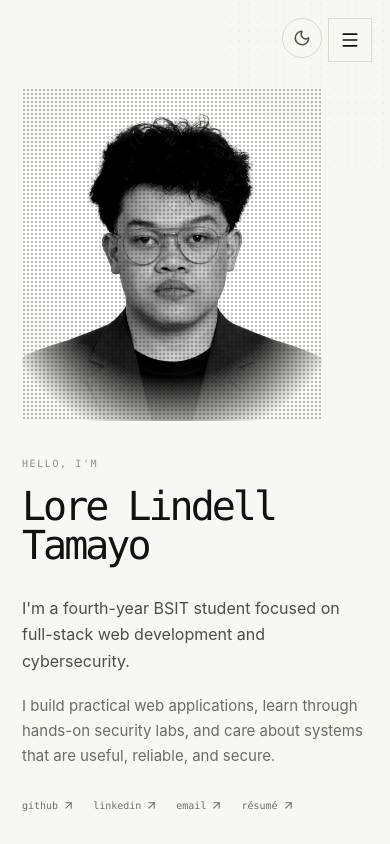
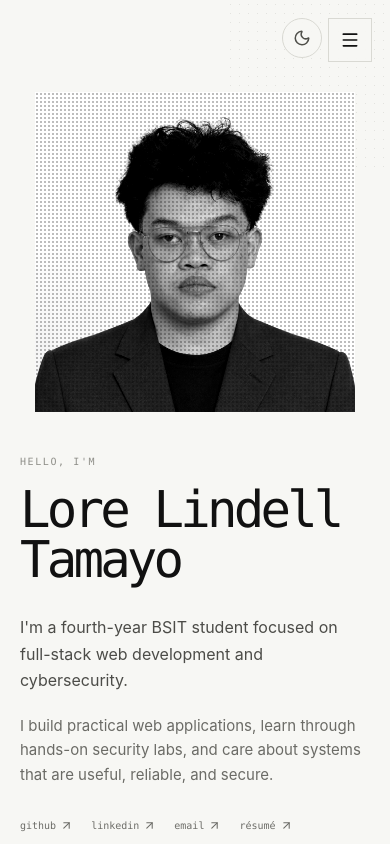
Before and after one commit to LOR-afk/lore-portfolio, a React (Vite) app: page / in a window 390 px wide. Shown: the top 844 px of the page. Built offline with nearby package versions, Linux system fonts and the light colour scheme.

Commit message:
mao nani

```diff
--- a/src/App.jsx
+++ b/src/App.jsx
@@ -480,6 +480,27 @@ function App() {
                     stiffness: 250,
                     damping: 25,
                   }}
+                  drag={position === "center" ? "x" : false}
+                  dragConstraints={{ left: 0, right: 0 }}
+                  dragElastic={0.18}
+                  onDragEnd={(_, info) => {
+                    if (position !== "center") return;
+
+                    const swipeDistance = 55;
+                    const swipeVelocity = 450;
+
+                    if (
+                      info.offset.x < -swipeDistance ||
+                      info.velocity.x < -swipeVelocity
+                    ) {
+                      next();
+                    } else if (
+                      info.offset.x > swipeDistance ||
+                      info.velocity.x > swipeVelocity
+                    ) {
+                      prev();
+                    }
+                  }}
                   className={`credential-stack-card credential-${position}`}
                   onClick={() => {
                     if (position === "left") prev();
--- a/src/index.css
+++ b/src/index.css
@@ -1815,3 +1815,181 @@ footer {
     min-height: 220px;
   }
 }
+
+/* =========================================
+   Mobile credentials
+   ========================================= */
+@media (max-width: 720px) {
+  .credential-showcase {
+    overflow: hidden;
+  }
+
+  .credential-stage {
+    min-height: 430px;
+    max-width: 100%;
+    padding-top: 10px;
+  }
+
+  /* Hide background fan cards on phones */
+  .credential-left,
+  .credential-right {
+    display: none !important;
+  }
+
+  .credential-center {
+    top: 30px;
+    left: 50%;
+
+    width: min(90vw, 360px);
+    min-height: 330px;
+
+    margin-left: 0;
+
+    transform: translateX(-50%) !important;
+    scale: 1 !important;
+
+    border-radius: 14px;
+  }
+
+  .credential-card-topline {
+    padding: 12px 14px 10px;
+    font-size: 7px;
+  }
+
+  .credential-card-body {
+    grid-template-columns: 70px 1fr;
+    gap: 15px;
+
+    padding: 24px 18px 20px;
+  }
+
+  .credential-mini-badge {
+    width: 70px;
+    height: 70px;
+  }
+
+  .credential-card-body h3 {
+    font-size: 19px;
+    line-height: 1.15;
+  }
+
+  .credential-issuer {
+    font-size: 8px;
+  }
+
+  .credential-description {
+    margin-top: 12px;
+    font-size: 11px;
+    line-height: 1.6;
+  }
+
+  .credential-card-footer {
+    right: 18px;
+    bottom: 18px;
+    left: 18px;
+  }
+
+  .credential-card-footer a {
+    font-size: 9px;
+  }
+
+  .credential-pagination {
+    bottom: 18px;
+  }
+
+  .credential-pagination button {
+    width: 26px;
+  }
+
+  .credential-dot-field {
+    width: 70%;
+    height: 100px;
+  }
+}
+
+/* =========================================================
+   Final mobile portrait + credential swipe refinements
+   ========================================================= */
+@media (max-width: 720px) {
+  .portrait-frame {
+    width: min(100%, 330px) !important;
+    aspect-ratio: auto !important;
+    place-items: center !important;
+    overflow: hidden;
+    margin: 0 auto;
+  }
+
+  .portrait-image {
+    display: block;
+    width: 100% !important;
+    height: auto !important;
+    max-height: none !important;
+    aspect-ratio: auto !important;
+    object-fit: contain !important;
+    object-position: center !important;
+    -webkit-mask-image: none !important;
+    mask-image: none !important;
+  }
+
+  .hero-section {
+    padding-top: 92px;
+  }
+
+  .hero-grid {
+    gap: 42px;
+  }
+
+  .hero-copy h1 {
+    font-size: clamp(43px, 13.4vw, 58px);
+    line-height: 0.98;
+    word-break: normal;
+    overflow-wrap: normal;
+  }
+
+  .credential-left,
+  .credential-right {
+    display: none !important;
+  }
+
+  .credential-center {
+    touch-action: pan-y;
+    cursor: grab;
+    user-select: none;
+    -webkit-user-select: none;
+    top: 28px !important;
+    width: min(88vw, 350px) !important;
+    min-height: 325px !important;
+  }
+
+  .credential-center:active {
+    cursor: grabbing;
+  }
+
+  .credential-stage {
+    min-height: 420px !important;
+  }
+
+  .credential-pagination {
+    bottom: 16px !important;
+  }
+}
+
+@media (max-width: 390px) {
+  .hero-section,
+  .editorial-section {
+    padding-left: 20px;
+    padding-right: 20px;
+  }
+
+  .portrait-frame {
+    width: min(100%, 320px) !important;
+  }
+
+  .hero-copy h1 {
+    font-size: clamp(41px, 13vw, 54px);
+  }
+
+  .credential-center {
+    width: min(89vw, 340px) !important;
+  }
+}
```
